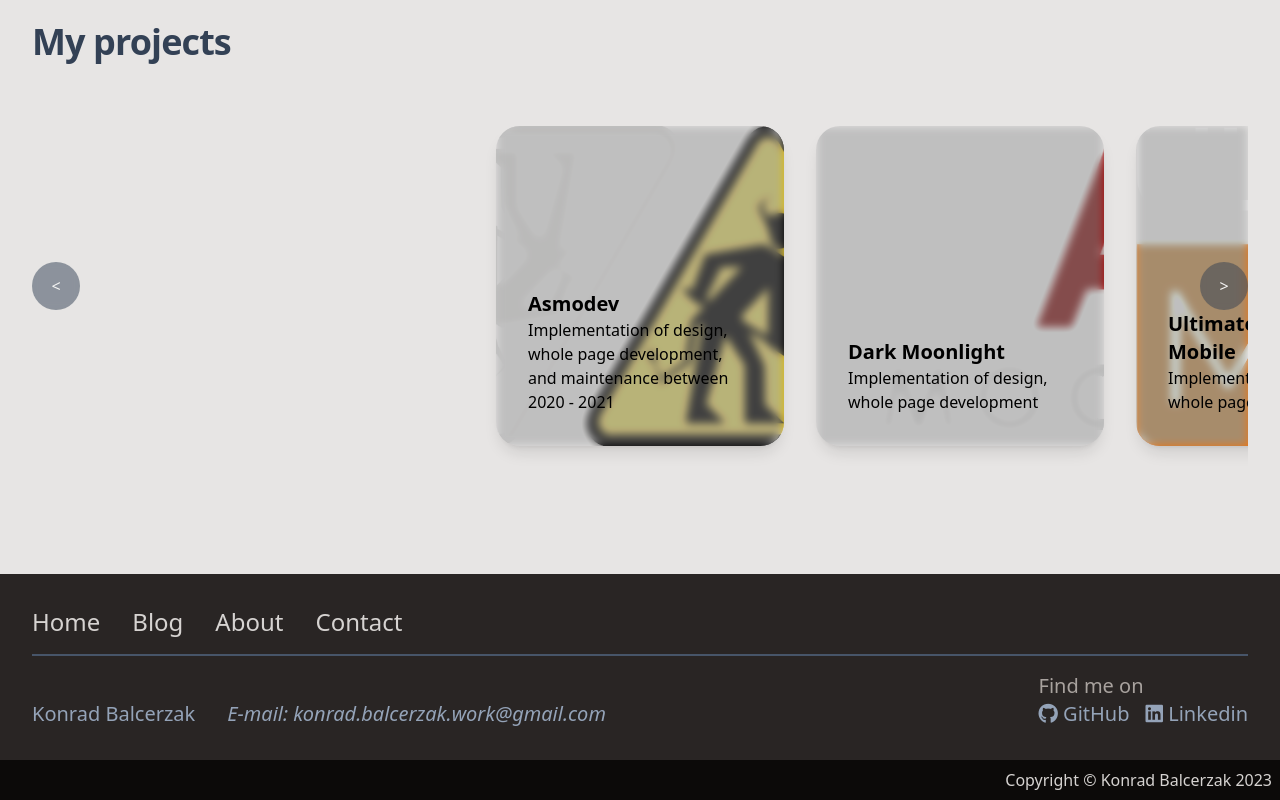
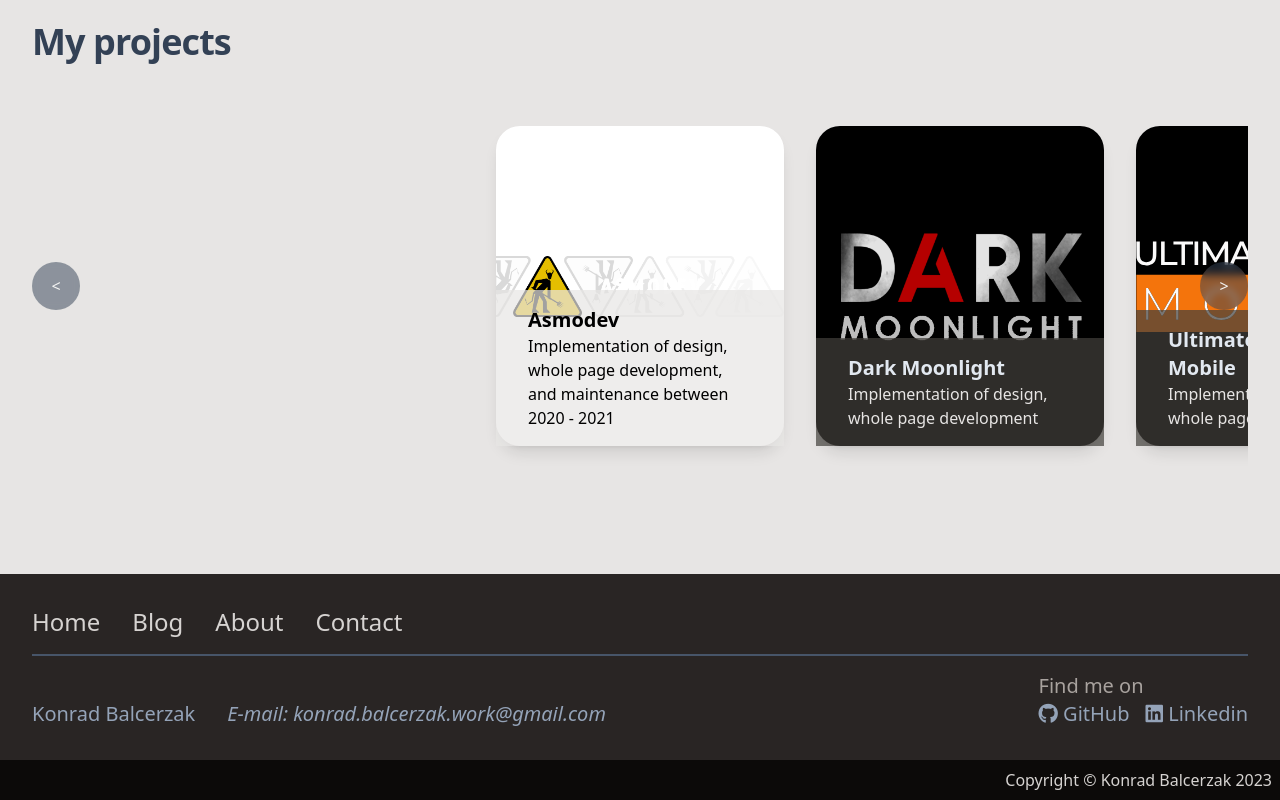
Before and after one commit to FerroMeow/konrad-balcerzak.com, a SvelteKit app: page / in a window 1280 px wide. Shown: the part 1234-2034 px from the top of the page. Built offline with nearby package versions, Linux system fonts and the light colour scheme.

Commit message:
Fix styles of project cards

```diff
--- a/src/lib/projects/Card.svelte
+++ b/src/lib/projects/Card.svelte
@@ -2,26 +2,40 @@
 	import type CardData from '$lib/projects/CardData';
 
 	export let data: CardData;
-	let background = data.imageFilename ? `/images/projects/${data.imageFilename}` : '';
-	let textColor = data.colorMode === 'dark' ? 'text-stone-200' : 'text-black';
-	let headingColor = data.colorMode === 'dark' ? 'text-slate-200' : 'text-black';
+	let imageBackground = data.imageFilename ? `/images/projects/${data.imageFilename}` : '';
+	let cardColor =
+		data.colorMode === 'dark'
+			? {
+					background: 'bg-black',
+					textBackground: 'bg-stone-700/70',
+					heading: 'text-slate-200',
+					text: 'text-stone-200'
+			  }
+			: {
+					background: 'bg-white',
+					textBackground: 'bg-stone-200/70',
+					heading: 'text-black',
+					text: 'text-black'
+			  };
 </script>
 
 <div
-	class="relative flex-shrink-0 w-[min(100%,theme(space.72))] h-[20rem] snap-center rounded-3xl"
+	class="flex-shrink-0 w-[min(100%,theme(space.72))] h-[20rem] snap-center rounded-3xl"
 	on:wheel|preventDefault
 >
-	<div class="absolute inset-0 bg-cover rounded-3xl" style:background-image="url({background})" />
 	<div
-		class="relative h-full z-10 p-8 rounded-3xl shadow-lg flex flex-col justify-end backdrop-blur-sm backdrop-saturate-50 backdrop-contrast-50 backdrop-brightness-125"
+		class="h-full rounded-3xl shadow-lg flex flex-col justify-end {cardColor.background} bg-contain bg-no-repeat bg-center"
+		style:background-image="url({imageBackground})"
 	>
-		<h3 class="{headingColor} font-semibold text-xl">
+		<div class="{cardColor.textBackground} px-8 py-4">
+			<h3 class="{cardColor.heading} font-semibold text-xl">
 				<a href={data.href.toString()}>
 					{data.name}
 				</a>
 			</h3>
-		<p class={textColor}>
+			<p class={cardColor.text}>
 				{data.description}
 			</p>
 		</div>
 	</div>
+</div>
--- a/src/lib/projects/ProjectCarousel.svelte
+++ b/src/lib/projects/ProjectCarousel.svelte
@@ -2,7 +2,6 @@
 	import Card from '$lib/projects/Card.svelte';
 	import type Project from '$lib/projects/CardData';
 	import CarouselPadding from './CarouselPadding.svelte';
-	import { onMount } from 'svelte';
 	import ScrollButton from './ScrollButton.svelte';
 	import { ScrollDirection } from '$lib/types/Direction';
 	import type { Action } from 'svelte/action';
--- a/src/routes/+page.ts
+++ b/src/routes/+page.ts
@@ -1,59 +1,65 @@
-import type { Project } from "$lib/projects/CardData"
-import type { PageLoad } from "./$types"
+import type { Project } from '$lib/projects/CardData';
+import type { PageLoad } from './$types';
 export const load = ((): {
-    projects: Project[]
+	projects: Project[];
 } => {
 	return {
 		projects: [
 			{
-                name: "Asmodev",
-                href: new URL("https://www.asmodev.com/pl/"),
-                description: "Implementation of design, whole page development, and maintenance between 2020 - 2021",
-                imageFilename: "Asmodev.png",
+				name: 'Asmodev',
+				href: new URL('https://www.asmodev.com/pl/'),
+				description:
+					'Implementation of design, whole page development, and maintenance between 2020 - 2021',
+				imageFilename: 'Asmodev.png'
 			},
 			{
-                name: "Dark Moonlight",
-                href: new URL("https://dark-moonlight.com/"),
-                description: "Implementation of design, whole page development",
-                imageFilename: "Dark-Moonlight.png",
+				name: 'Dark Moonlight',
+				href: new URL('https://dark-moonlight.com/'),
+				description: 'Implementation of design, whole page development',
+				imageFilename: 'Dark-Moonlight.png',
+				colorMode: 'dark'
 			},
 			{
-                name: "Ultimate Games Mobile",
-                href: new URL("https://ulgmobile.com/"),
-                description: "Implementation of design, whole page development",
-                imageFilename: "Ultimate-Games-Mobile.svg",
+				name: 'Ultimate Games Mobile',
+				href: new URL('https://ulgmobile.com/'),
+				description: 'Implementation of design, whole page development',
+				imageFilename: 'Ultimate-Games-Mobile.svg',
+				colorMode: 'dark'
 			},
 			{
-                name: "VapeFully",
-                description: "Backend modifications, integrations, maintenance (2021 - Now), widgets",
-                href: new URL("https://vapefully.com/"),
-                imageFilename: "VapeFully.webp",
+				name: 'VapeFully',
+				description: 'Backend modifications, integrations, maintenance (2021 - Now), widgets',
+				href: new URL('https://vapefully.com/'),
+				imageFilename: 'VapeFully.webp'
 			},
 			{
-                name: "Breed Bros",
-                description: "Website backend adjustments",
-                href: new URL("https://breedbros.com/"),
-                imageFilename: "Breed-Bros.webp",
+				name: 'Breed Bros',
+				description: 'Website backend adjustments',
+				href: new URL('https://breedbros.com/'),
+				imageFilename: 'Breed-Bros.webp'
 			},
 			{
-                name: "Decydownik",
-                description: "Slight backend modifications, language select, image login, and long-term deciding functionality",
-                href: new URL("http://decydownik.pl/"),
-                imageFilename: "Decydownik.png",
+				name: 'Decydownik',
+				description:
+					'Slight backend modifications, language select, image login, and long-term deciding functionality',
+				href: new URL('http://decydownik.pl/'),
+				imageFilename: 'Decydownik.png'
 			},
 			{
-                name: "OneReach.ai LMS",
-                description: "Partially Implementing design, backend and frontend functionality. *Page access is only available for registered OneReach users.",
-                href: new URL("https://onereach.ai/learning/"),
-                imageFilename: "OneReach-LMS.png",
-                colorMode: "dark",
+				name: 'OneReach.ai LMS',
+				description:
+					'Partially Implementing design, backend and frontend functionality. *Page access is only available for registered OneReach users.',
+				href: new URL('https://onereach.ai/learning/'),
+				imageFilename: 'OneReach-LMS.png',
+				colorMode: 'dark'
 			},
 			{
-                name: "Kapitales",
-                description: "Product customizer Front-end, backend; implementing new customizer UI, saving user customization.",
-                href: new URL("https://kapitales.fr/"),
-                imageFilename: "Kapitales.png",
+				name: 'Kapitales',
+				description:
+					'Product customizer Front-end, backend; implementing new customizer UI, saving user customization.',
+				href: new URL('https://kapitales.fr/'),
+				imageFilename: 'Kapitales.png'
 			}
 		]
-    }
-}) satisfies PageLoad
+	};
+}) satisfies PageLoad;
```
Lines whose indentation alone changed are shown as unchanged.
